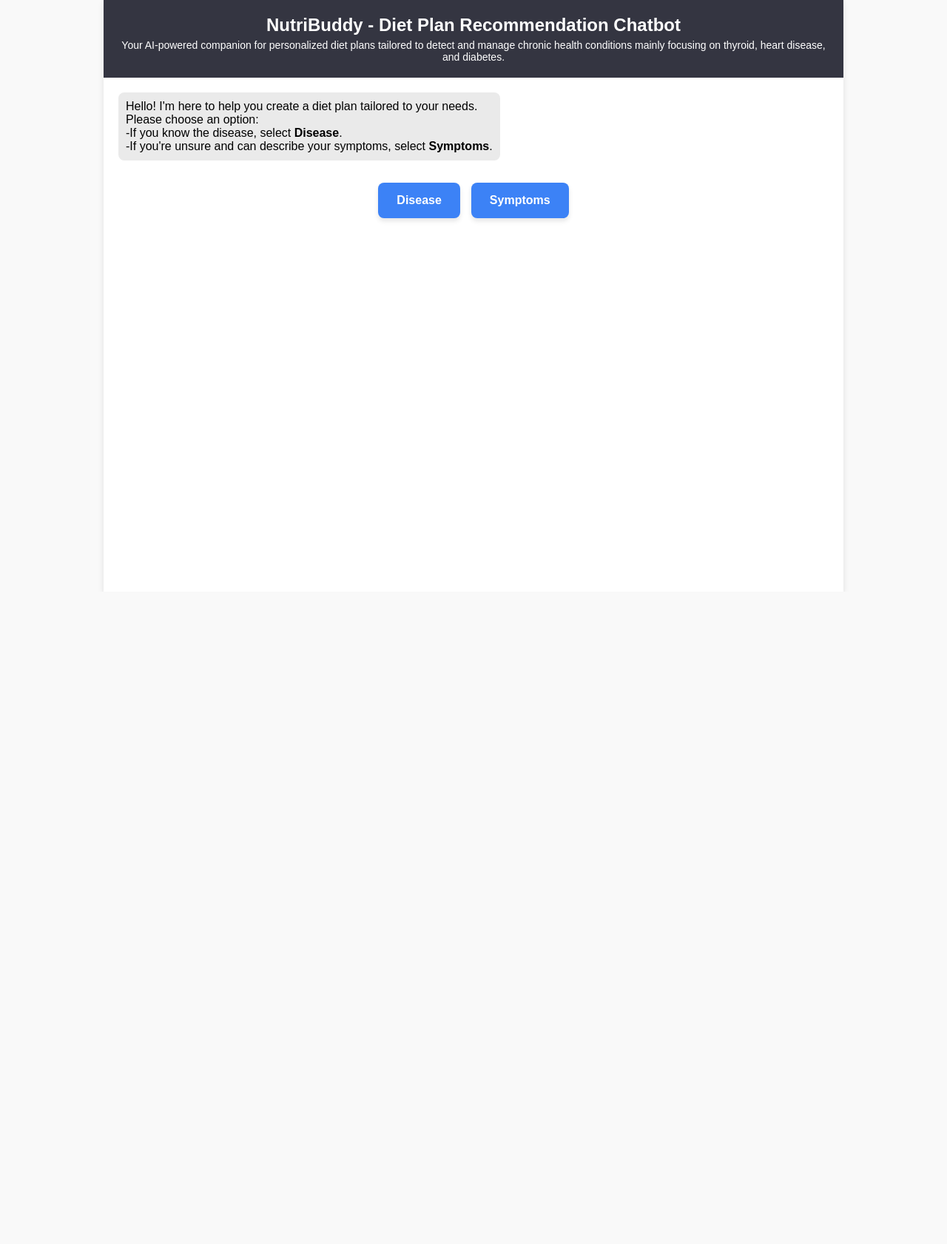
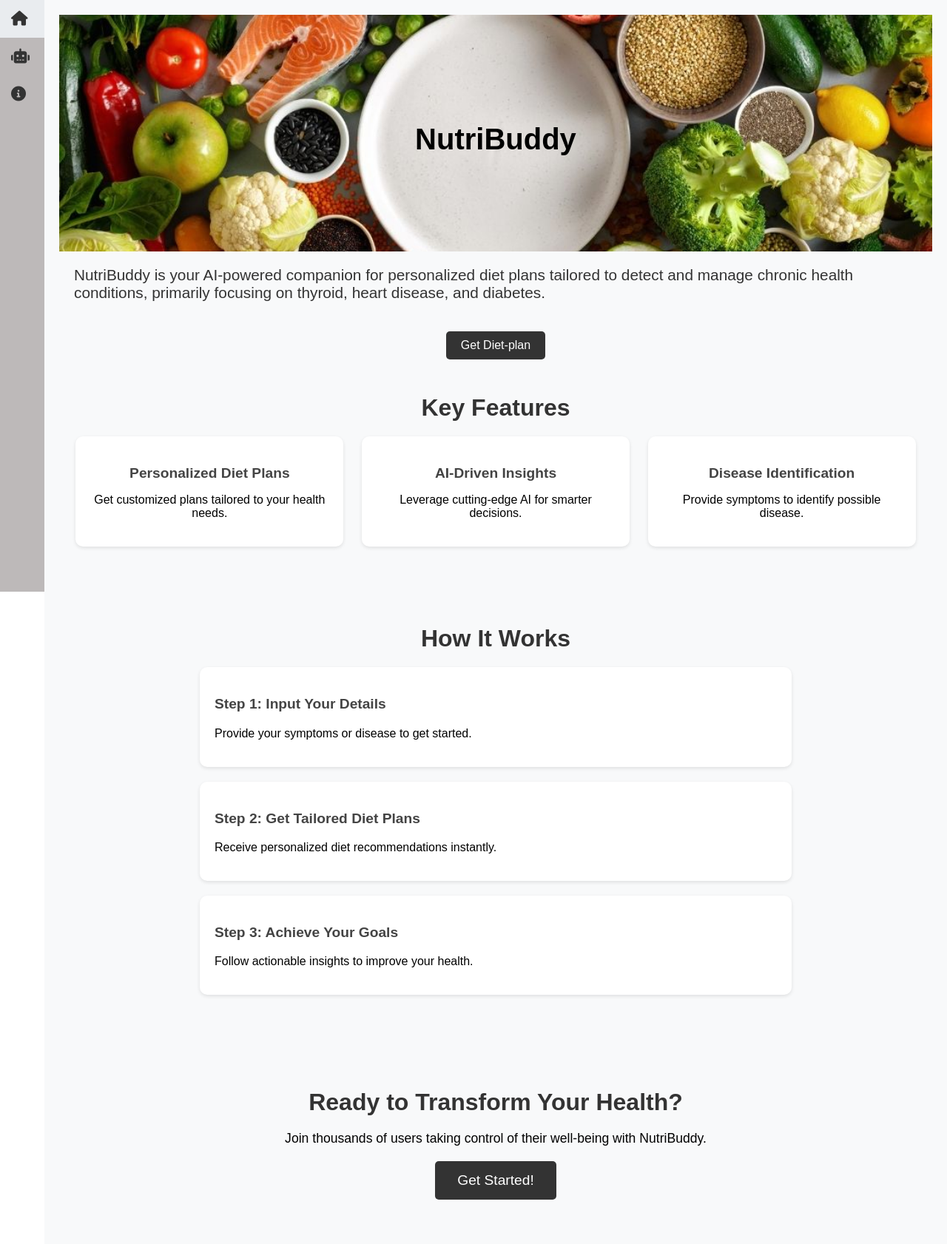
Before and after one commit to Chittal/Diet_Plan_Recommendation_LLM_RAG, a Flask app: page / in a window 1280 px wide. Shown: the whole page at 74% size. Before the commit the page ends 297 px from the top, so only its background shows below. Run offline with Flask 3, Linux system fonts and the light colour scheme.

Commit message:
create ui for chatbot

```diff
--- a/app.py
+++ b/app.py
@@ -35,17 +35,29 @@ def before_request():
         print("here")
         session['chat_history'] = []
         session.modified = True
-    # if 'current_state' not in session:
-    #     session['current_state'] = 'start'  # Initial state
-    # g.chat_history = chat_history
 
 
 @app.route('/')
 def home():
     chat_history = []
     session["chat_history"] = chat_history
+    return render_template('home.html')
+
+
+@app.route('/chatbot')
+def chatbot():
+    chat_history = []
+    session["chat_history"] = chat_history
     # print("g updated", session["chat_history"])
-    return render_template('index.html')
+    return render_template('chatbot.html')
+
+
+@app.route('/aboutus')
+def aboutus():
+    chat_history = []
+    session["chat_history"] = chat_history
+    return render_template('aboutus.html')
+
 
 @app.route('/get_response', methods=['POST'])
 def get_response():
--- a/chat/views.py
+++ b/chat/views.py
@@ -97,7 +97,7 @@ def create_plan_text(disease, resp, llm):
     foods_avoid = get_foods_to_avoid(data)
     foods = get_food_recommended(data)
     dis_line = f"You have possibility of {disease} disease consult with doctor. Follow these diet plans to stay healthy"
-    inp = f"{dis_line}\n{diet_plan_summary}\n\n Foods to include: {foods}\n\n Foods to avoid: {foods_avoid}"
+    inp = f"**{disease} Diet plan Recommendation**\n{dis_line}\n{diet_plan_summary}\n\n Foods to include: {foods}\n\n Foods to avoid: {foods_avoid}"
     txt = get_llm_response_no_context(query=beautify_text_prompt(inp), llm=llm)
     return txt
 
--- /dev/null
+++ b/templates/home.html
@@ -0,0 +1,354 @@
+<!DOCTYPE html>
+<html lang="en">
+<head>
+    <meta charset="UTF-8">
+    <meta name="viewport" content="width=device-width, initial-scale=1.0">
+    <title>Collapsible Navigation Panel</title>
+    <link href="https://cdnjs.cloudflare.com/ajax/libs/font-awesome/6.0.0-beta3/css/all.min.css" rel="stylesheet">
+    <style>
+        body {
+            margin: 0;
+            font-family: Arial, sans-serif;
+            display: flex;
+        }
+
+        .sidebar {
+            /* width: 250px; */
+            width: 60px;
+            height: 100vh;
+            background-color: rgb(189, 185, 185);
+            color: #333;
+            overflow: hidden;
+            position: fixed;
+            transition: width 0.3s;
+        }
+
+        /* .sidebar.collapsed {
+            width: 60px;
+        } */
+
+        .toggle-btn {
+            background-color: rgb(189, 185, 185);
+            color: #333;
+            border: none;
+            width: 100%;
+            padding: 10px;
+            text-align: left;
+            cursor: pointer;
+            font-size: 18px;
+        }
+
+        .nav-items {
+            list-style: none;
+            padding: 0;
+            margin: 0;
+        }
+
+        .nav-items li {
+            display: flex;
+            align-items: center;
+            padding: 15px;
+            cursor: pointer;
+            transition: background 0.3s;
+        }
+
+        .nav-items li:hover {
+            background-color: #e9ecef;
+        }
+
+        .nav-items .icon {
+            margin-right: 10px;
+            font-size: 20px;
+            color: #333;
+        }
+
+        .nav-items .nav-text {
+            flex: 1;
+            white-space: nowrap;
+        }
+        /* .sidebar.collapsed */
+        .nav-text {
+            display: none;
+        }
+
+        .content {
+            flex: 1;
+            /* margin-left: 250px; To make space for the sidebar */
+            margin-left: 60px;
+            padding: 20px;
+            overflow-y: auto;
+            /* height: 100vh; Allow scrolling in the content */
+            background-color: #f8f9fa;
+            transition: margin-left 0.3s ease;
+        }
+        /* .content.collapsed {
+            margin-left: 60px;
+        } */
+
+        /* Home Page Styles */
+        .welcome-banner {
+            text-align: center;
+            background-image: url('static/image/diet_bcgd.jpg'); /* Replace with your image URL */
+            background-size: cover; /* Cover the whole section */
+            background-position: center; /* Center the image */
+            color: white;
+            padding: 60px 20px;
+            height: 200px;
+            /* border-radius: 10px;
+            margin: 20px 0; */
+            display: flex;
+            flex-direction: column;
+            justify-content: center;
+            align-items: center;
+        }
+
+        .welcome-banner h1 {
+            /* z-index: 2; */
+            /* display: inline-block; */
+            /* background-image:
+        linear-gradient(rgba(0, 0, 0, 0.5), rgba(0, 0, 0, 0.5)); */
+            font-size: 2.5rem;
+            margin-bottom: 10px;
+            color: black;
+        }
+
+        .welcome-banner p {
+            z-index: 2;
+            background-image:
+        linear-gradient(rgba(0, 0, 0, 0.5), rgba(0, 0, 0, 0.5));
+            font-size: 1.2rem;
+            margin-bottom: 20px;
+        }
+
+        .diet-plan-container {
+            display: flex;
+            justify-content: center;
+            align-items: center;
+            margin-top: 20px;  /* Adjusts the space above the button */
+        }
+
+        .diet-plan-button {
+            background-color: #333;
+            color: white;
+            border: none;
+            padding: 10px 20px;
+            font-size: 1rem;
+            border-radius: 5px;
+            cursor: pointer;
+            transition: background-color 0.3s;
+            text-align: center;
+        }
+
+        .diet-plan-button:hover {
+            background-color: #555;
+        }
+
+        .intro-paragraph {
+            z-index: 2;
+            /* background-color: white; */
+            color: #333;
+            font-size: 1.3rem;
+            padding: 20px;
+            margin-bottom: 20px;
+            margin-top: 50px;
+            border-radius: 10px;
+            /* max-width: 80%; */
+            margin: 0 auto;
+        }
+
+        .key-features {
+            padding: 20px;
+        }
+
+        .key-features h2 {
+            text-align: center;
+            margin-bottom: 20px;
+            font-size: 2rem;
+            color: #333;
+        }
+
+        .features-list {
+            display: flex;
+            flex-wrap: wrap;
+            justify-content: space-around;
+            gap: 20px;
+        }
+
+        .feature-item {
+            background-color: white;
+            border-radius: 10px;
+            box-shadow: 0 2px 5px rgba(0, 0, 0, 0.1);
+            padding: 20px;
+            flex: 1 1 calc(30% - 20px);
+            max-width: calc(30% - 20px);
+            text-align: center;
+        }
+
+        .feature-item h3 {
+            margin-bottom: 10px;
+            font-size: 1.2rem;
+            color: #444;
+        }
+
+        .how-it-works {
+            padding: 40px 0;
+            border-radius: 10px;
+            margin: 20px 0;
+        }
+
+        .how-it-works h2 {
+            text-align: center;
+            margin-bottom: 20px;
+            font-size: 2rem;
+            color: #333;
+        }
+
+        .steps {
+            display: flex;
+            flex-direction: column;
+            gap: 20px;
+            max-width: 800px;
+            margin: 0 auto;
+        }
+
+        .step-item {
+            background-color: white;
+            padding: 20px;
+            border-radius: 10px;
+            box-shadow: 0 2px 5px rgba(0, 0, 0, 0.1);
+        }
+
+        .step-item h3 {
+            font-size: 1.2rem;
+            color: #444;
+        }
+
+        .get-started {
+            text-align: center;
+            padding: 40px 20px;
+        }
+
+        .get-started h2 {
+            font-size: 2rem;
+            margin-bottom: 20px;
+            color: #333;
+        }
+
+        .get-started p {
+            margin-bottom: 20px;
+            font-size: 1.1rem;
+        }
+
+        .get-started button {
+            background-color: #333;
+            color: white;
+            border: none;
+            padding: 15px 30px;
+            font-size: 1.2rem;
+            border-radius: 5px;
+            cursor: pointer;
+            transition: background-color 0.3s;
+        }
+
+        .get-started button:hover {
+            background-color: #555;
+        }
+
+    </style>
+</head>
+<body>
+    <div class="sidebar" id="sidebar">
+        <!-- <button class="toggle-btn" onclick="toggleSidebar()">☰</button> -->
+        <ul class="nav-items">
+            <li>
+                <a href="/">
+                <i class="fas fa-home icon"></i>
+                <span class="nav-text">Home</span>
+                </a>
+            </li>
+            <li>
+                <a href="/chatbot">
+                <i class="fas fa-robot icon"></i>
+                <span class="nav-text">Chatbot</span>
+                </a>
+            </li>
+            <li>
+                <a href="/aboutus">
+                <i class="fas fa-info-circle icon"></i>
+                <span class="nav-text">About Us</span>
+                </a>
+            </li>
+        </ul>
+    </div>
+
+    <div class="content" id="content">
+        <div id="homePageContent">
+            <!-- Welcome Banner -->
+            <div class="welcome-banner">
+                <h1>NutriBuddy</h1>
+                <!-- <p>Your AI-powered companion for personalized diet plans tailored to detect and manage chronic health conditions mainly focusing on thyroid, heart disease, and diabetes.</p> -->
+                <!-- <button>Get Diet-plan</button> -->
+            </div>
+            <p class="intro-paragraph">NutriBuddy is your AI-powered companion for personalized diet plans tailored to detect and manage chronic health conditions, primarily focusing on thyroid, heart disease, and diabetes.</p>
+            <div class="diet-plan-container">
+                <button class="diet-plan-button" onclick="window.location.href='/chatbot'">Get Diet-plan</button>
+            </div>
+            <!-- Key Features -->
+            <div class="key-features">
+                <h2>Key Features</h2>
+                <div class="features-list">
+                    <div class="feature-item">
+                        <h3>Personalized Diet Plans</h3>
+                        <p>Get customized plans tailored to your health needs.</p>
+                    </div>
+                    <div class="feature-item">
+                        <h3>AI-Driven Insights</h3>
+                        <p>Leverage cutting-edge AI for smarter decisions.</p>
+                    </div>
+                    <div class="feature-item">
+                        <h3>Disease Identification</h3>
+                        <p>Provide symptoms to identify possible disease.</p>
+                    </div>
+                </div>
+            </div>
+
+            <!-- How It Works -->
+            <div class="how-it-works">
+                <h2>How It Works</h2>
+                <div class="steps">
+                    <div class="step-item">
+                        <h3>Step 1: Input Your Details</h3>
+                        <p>Provide your symptoms or disease to get started.</p>
+                    </div>
+                    <div class="step-item">
+                        <h3>Step 2: Get Tailored Diet Plans</h3>
+                        <p>Receive personalized diet recommendations instantly.</p>
+                    </div>
+                    <div class="step-item">
+                        <h3>Step 3: Achieve Your Goals</h3>
+                        <p>Follow actionable insights to improve your health.</p>
+                    </div>
+                </div>
+            </div>
+
+            <!-- Get Started -->
+            <div class="get-started">
+                <h2>Ready to Transform Your Health?</h2>
+                <p>Join thousands of users taking control of their well-being with NutriBuddy.</p>
+                <button onclick="window.location.href='/chatbot'">Get Started!</button>
+            </div>
+        </div>
+    </div>
+
+
+    <script>
+        // function toggleSidebar() {
+        //     const sidebar = document.getElementById('sidebar');
+        //     sidebar.classList.toggle('collapsed');
+        //     const contentBody = document.getElementById('content');
+        //     contentBody.classList.toggle('collapsed');
+        // }
+
+    </script>
+</body>
+</html>
```
Also changed, not shown: templates/aboutus.html (added, +200 -0 lines), templates/chatbot.html (renamed from templates/index.html, +107 -25 lines), static/image/diet_bcgd.jpg (added), static/image/myplate.webp (added).
